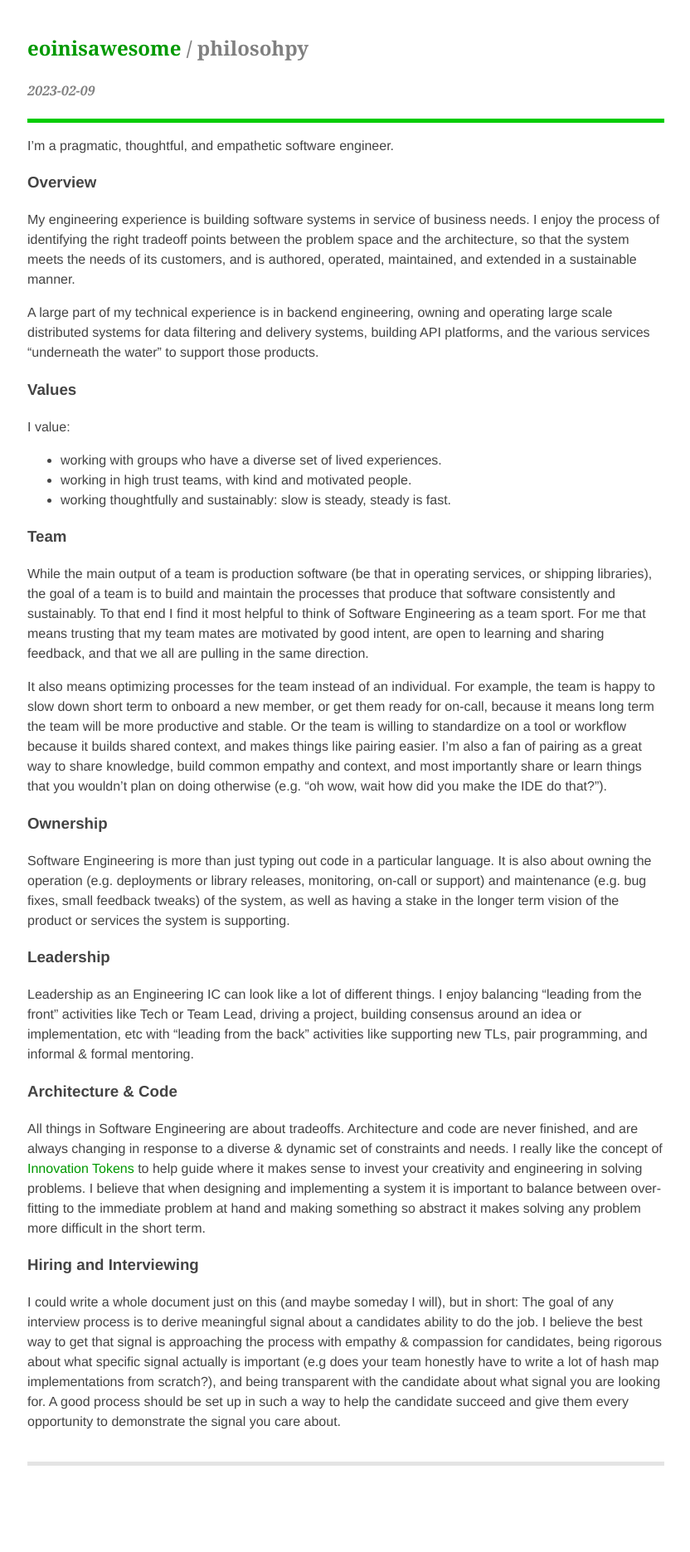
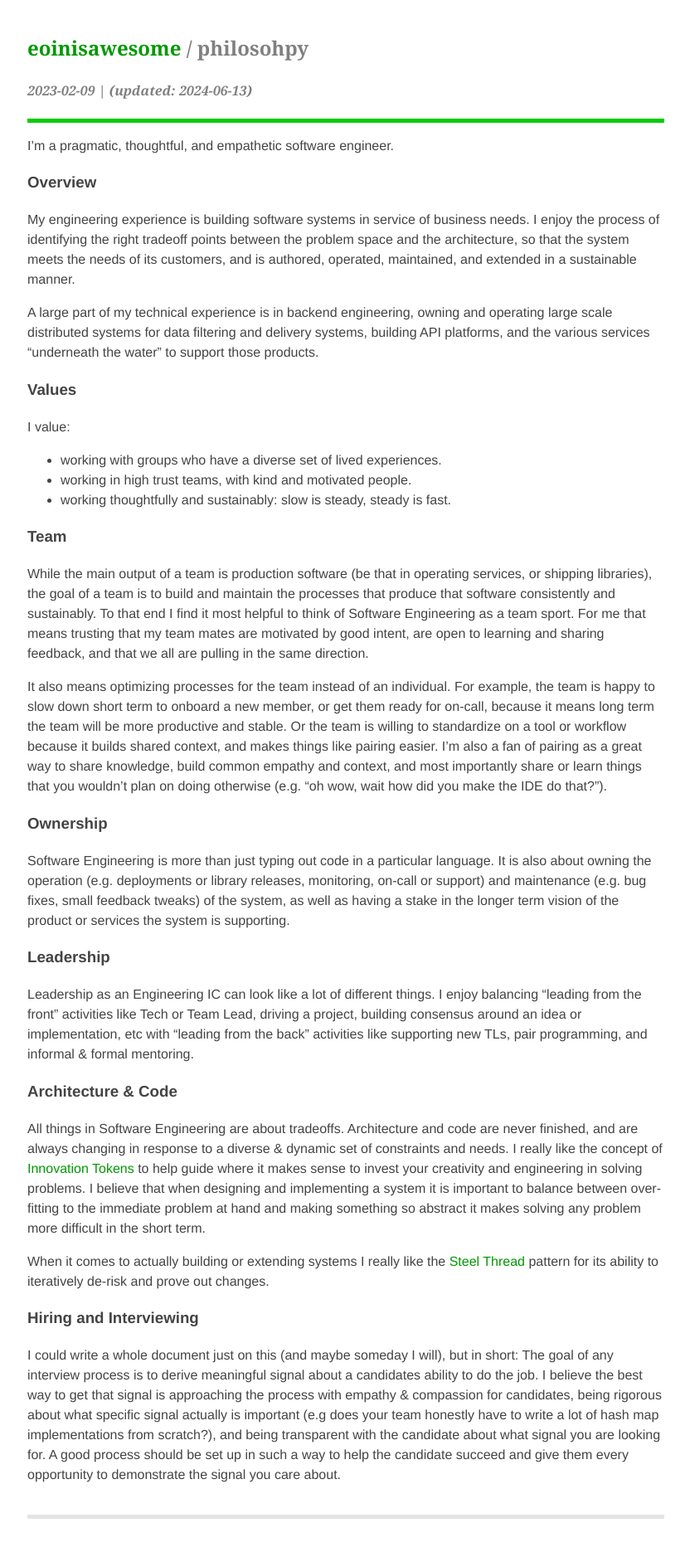
Before and after one commit to ecoffey/ecoffey.github.com, a Jekyll site: the page built from philosophy.md, in a window 1280 px wide. Shown: the whole page at 83% size, without its empty margins (223-1055 px from the left). Built offline with Jekyll 4.4.1, drawn with Linux system fonts in a browser that asks for light colours; before the commit the page ends 1807 px from its top, so only the background shows below that.

Commit message:
philosophy update

```diff
--- a/_layouts/default.html
+++ b/_layouts/default.html
@@ -27,12 +27,16 @@
       </h2>
       {% if page.published_at %}
         <h4>
-          <em>{{ page.published_at }}</em>
+          <em>
+            {{ page.published_at }}
+            {% if page.updated_at %}
+              | (updated: {{ page.updated_at }})
+            {% endif %}
+          </em>
         </h4>
       {% endif %}
     </div>
     <div id="content">
-
       {{ content }}
     </div>
   </body>
--- a/philosophy.md
+++ b/philosophy.md
@@ -2,6 +2,7 @@
 layout: default
 title: philosohpy
 published_at: 2023-02-09
+updated_at: 2024-06-13
 ---
 
 I'm a pragmatic, thoughtful, and empathetic software engineer.
@@ -38,6 +39,8 @@ Leadership as an Engineering IC can look like a lot of different things. I enjoy
 
 All things in Software Engineering are about tradeoffs. Architecture and code are never finished, and are always changing in response to a diverse & dynamic set of constraints and needs. I really like the concept of [Innovation Tokens](https://mcfunley.com/choose-boring-technology) to help guide where it makes sense to invest your creativity and engineering in solving problems. I believe that when designing and implementing a system it is important to balance between over-fitting to the immediate problem at hand and making something so abstract it makes solving any problem more difficult in the short term.
 
+When it comes to actually building or extending systems I really like the [Steel Thread](https://www.rubick.com/steel-threads/) pattern for its ability to iteratively de-risk and prove out changes.
+
 ### Hiring and Interviewing
 
 I could write a whole document just on this (and maybe someday I will), but in short: The goal of any interview process is to derive meaningful signal about a candidates ability to do the job. I believe the best way to get that signal is approaching the process with empathy & compassion for candidates, being rigorous about what specific signal actually is important (e.g does your team honestly have to write a lot of hash map implementations from scratch?), and being transparent with the candidate about what signal you are looking for. A good process should be set up in such a way to help the candidate succeed and give them every opportunity to demonstrate the signal you care about.
```
